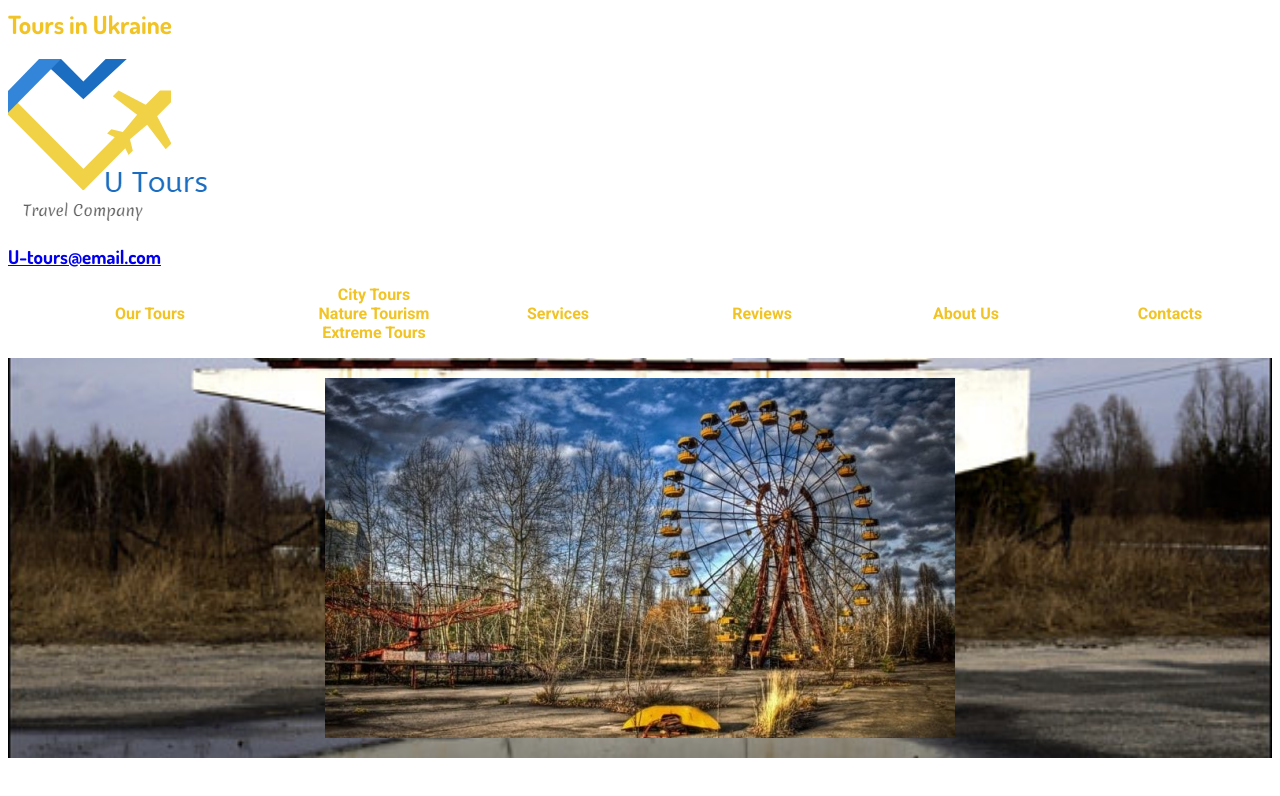
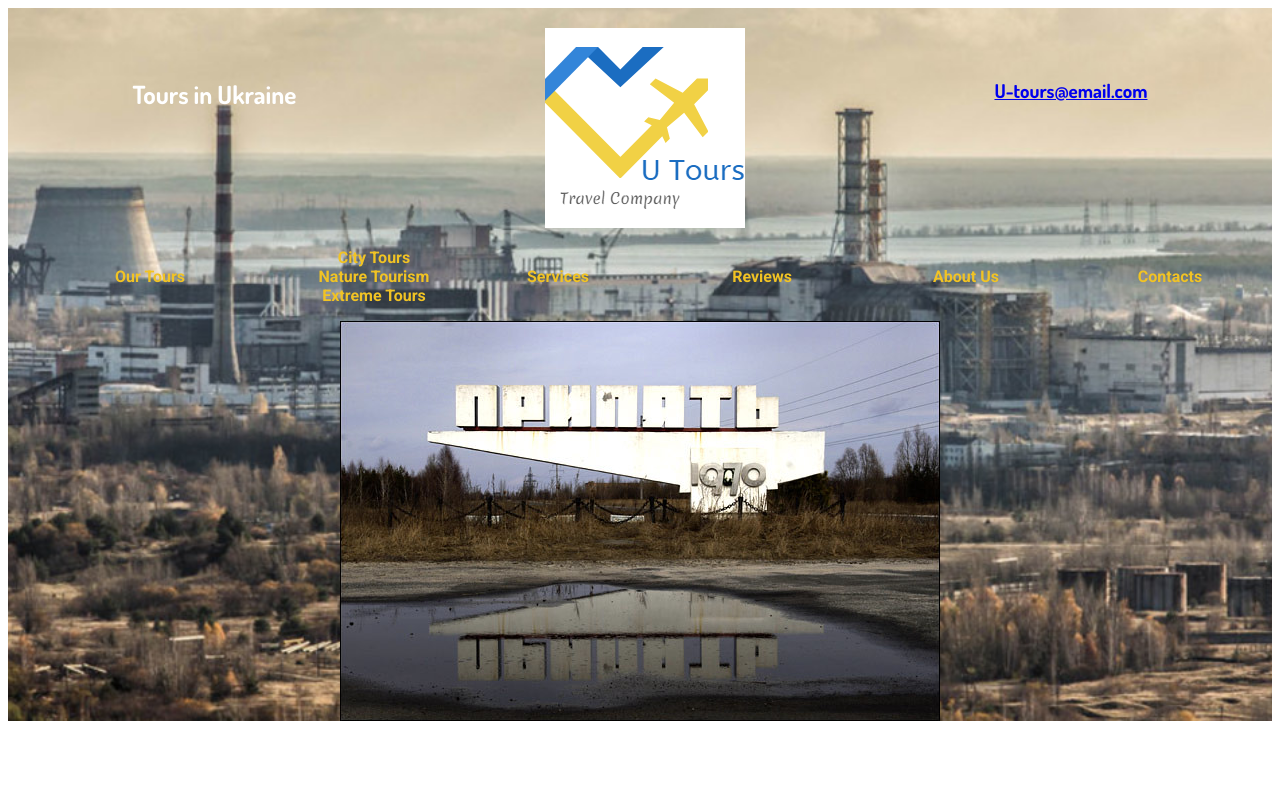
Before and after one commit to ky4eriashka/utravel-1, a plain HTML site: page our-tours.html in a window 1280 px wide. Drawn offline with Linux system fonts and the light colour scheme.

Commit message:
Changed second page

```diff
--- a/css/our-tours-header.css
+++ b/css/our-tours-header.css
@@ -1,36 +1,60 @@
 @import url('https://fonts.googleapis.com/css2?family=Dosis:wght@700&display=swap');
 @import url('https://fonts.googleapis.com/css2?family=Roboto:wght@700&display=swap');
-header .banner {
-    background-image: url(../img/prypyat-bg-secondpage.jpg);
+header .tours-logo {
+    background-image: url(../img/bcgd-chornobyl.jpg);
     background-size: cover;
     background-position: center;
     min-height: 400px;
     display: flex;
-    align-items: center;
-    justify-content: center;
+    flex-direction: column;
+}
+@media (min-width: 640px) {
+
+    .main-line {
+        display: grid;
+        grid-template-columns: 1fr 1fr;
+    }
+
+}
+@media (min-width: 801px) {
+
+     .main-line {
+        display: grid;
+        grid-template-columns: 1fr 1fr 1fr;
+    }
+
+}
+.main-line {
+    display: flex;
+    justify-content: space-around;
 }
 .header {
     display: flex;
     flex-direction: row;
     font-size: 25px;
     font-weight: 700;
-    color: #f1c324;
+    color: #fff;
     font-family: Dosis, sans-serif;
-}
+    margin-top: 70px;
+    }
 .header-two {
     font-size: 19px;
     font-weight: 500;
-    color: #f1c324;
+    color: #fff;
     font-family: Dosis, sans-serif;
     position: relative;
+    margin-top: 70px;
     }
+.logo {
+    margin-top: 20px;
+}
 header .menu {
     list-style-type: none;
     display: flex;
     justify-content: space-around;
     flex: 1;
     align-items: center;
-}
+    }
 header .menu a{
     list-style-type: none;
     display: flex;
@@ -53,3 +77,10 @@ header .menu li{
     font-weight: 700;
     font-family: Roboto, sans-serif;
 }
+.banner {
+    display: flex;
+    align-items: center;
+    justify-content: center;
+    border-width: 25px;
+    border-color: #ffffff;
+    }
--- a/our-tours.html
+++ b/our-tours.html
@@ -10,28 +10,31 @@
 
 <body>
     <header>
+        <div class="tours-logo">
+            <div class="main-line">
                 <div class="header">Tours in Ukraine</div>
                 <div class="logo"><a href="index.html"><img src="img/u-tour-logo.png" alt="Logo"></a></div>
                 <div class="header-two"><a href="#email">U-tours@email.com</a></div>
             </div>
             <nav>
                 <ul class="menu">
-        <li><a href="our-tours.html">Our Tours</a></li>
+                    <li><a href="index.html">Our Tours</a></li>
                     <li>
                         <ul>
                             <li><a href="our-tours.html">City Tours</a></li>
-                <li><a href="our-tours.html">Nature Tourism</a></li>
-                <li><a href="our-tours.html">Extreme Tours</a></li>
+                            <li><a href="index.html">Nature Tourism</a></li>
+                            <li><a href="index.html">Extreme Tours</a></li>
                         </ul>
                     </li>
-        <li><a href="our-tours.html">Services</a></li>
-        <li><a href="our-tours.html">Reviews</a></li>
-        <li><a href="our-tours.html">About Us</a></li>
-        <li><a href="our-tours.html">Contacts</a></li>
+                    <li><a href="index.html">Services</a></li>
+                    <li><a href="index.html">Reviews</a></li>
+                    <li><a href="index.html">About Us</a></li>
+                    <li><a href="index.html">Contacts</a></li>
                 </ul>
             </nav>
             <div class="banner">
-        <img src="img/chornobyl.jpg" alt="Chornobyl">
+                <img src="img/prypyat-bg-secondpage.jpg" alt="Chornobyl">
+            </div>
         </div>
     </header>
 </body>
```
Also changed, not shown: css/additional-services.css (+13 -10 lines), index.html (+2 -0 lines), img/bcgd-chornobyl.jpg (added). Lines whose indentation alone changed are shown as unchanged.
